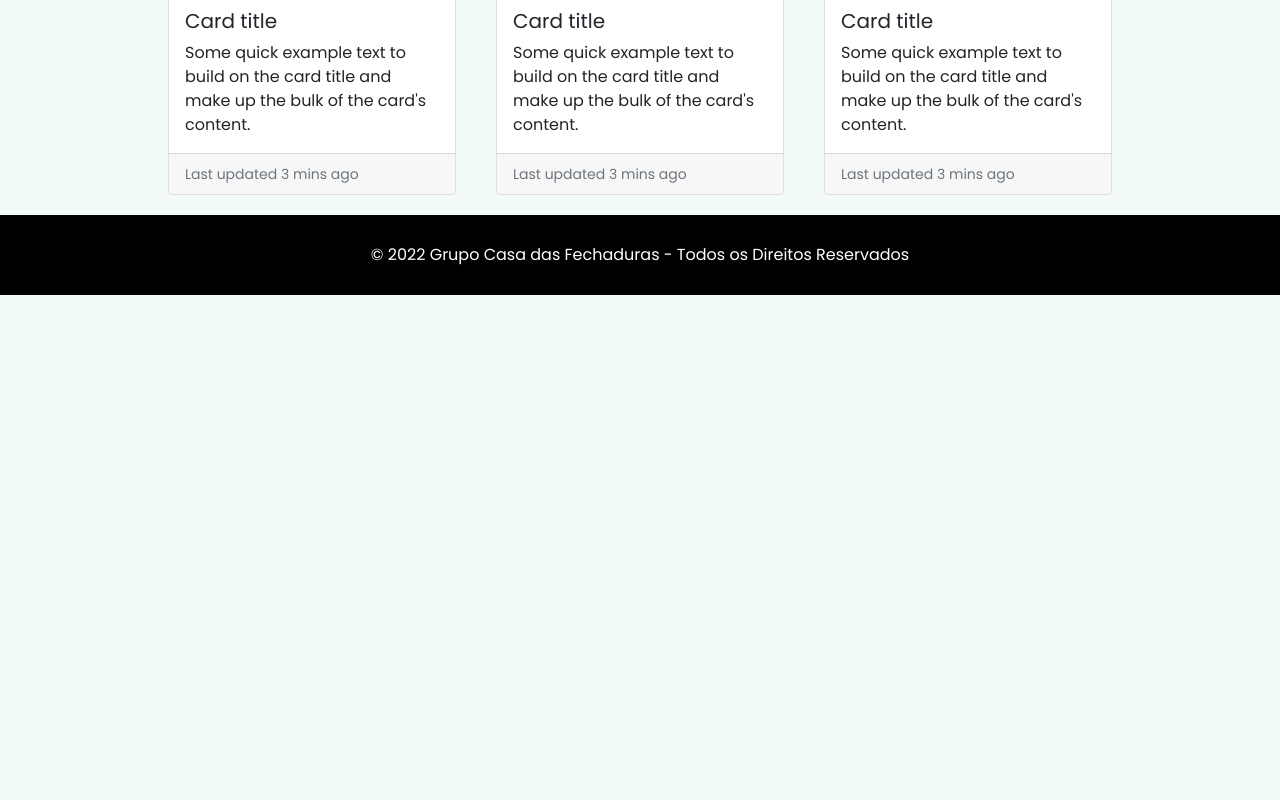
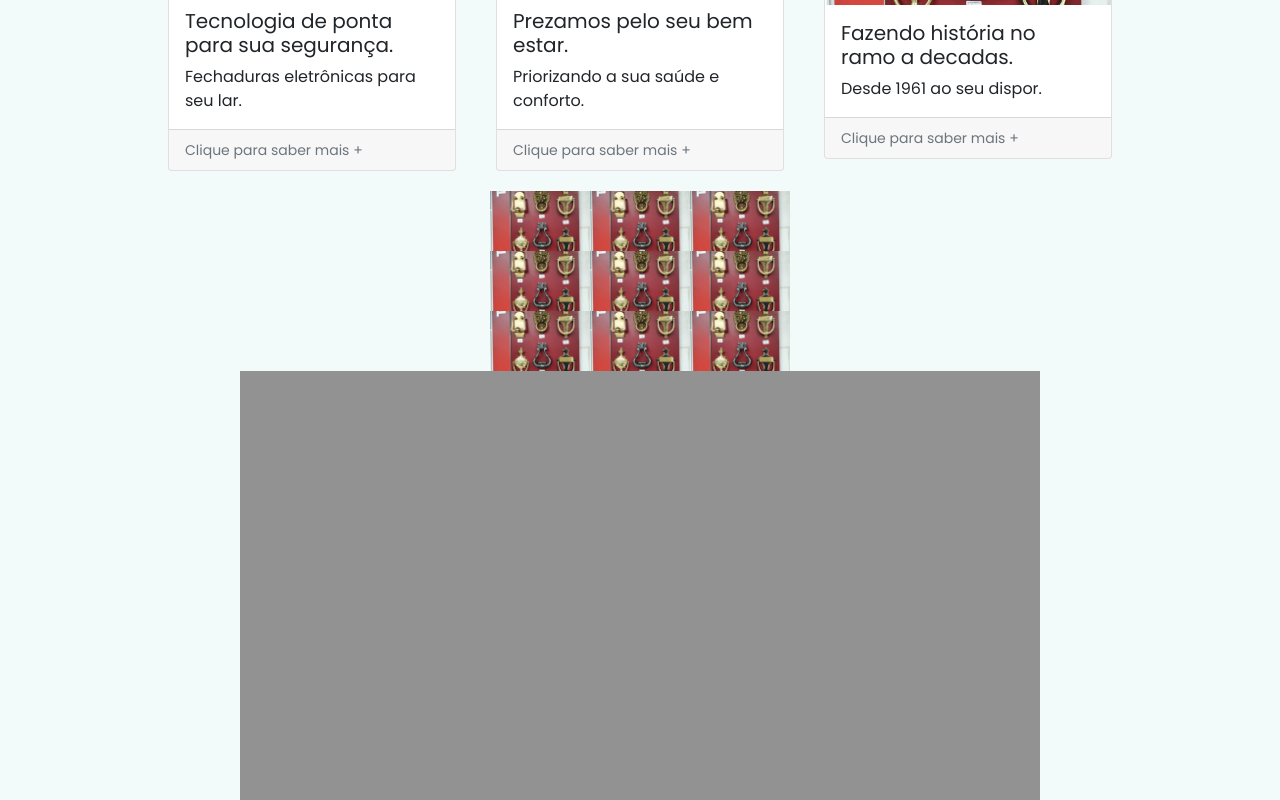
Before and after one commit to patrick2m/cfn-site, a React (Create React App) app: page / in a window 1280 px wide. Shown: the part 580-1380 px from the top of the page. Before the commit the page ends 875 px from the top, so only its background shows below. Built offline with nearby package versions, Linux system fonts and the light colour scheme.

Commit message:
seção de galeria e marcas criado

```diff
--- a/src/components/Home.jsx
+++ b/src/components/Home.jsx
@@ -1,6 +1,8 @@
 import './Home.scss';
+import CarouselContainer from './partials/Carousel';
 import Cards from './partials/Cards';
-import CarouselContainer from './partials/Carousel';
+import Gallery from './partials/Gallery'
+import Brands from './partials/Brands'
 import img1 from '../assets/img/carousel_home_1.jpg';
 import img2 from '../assets/img/carousel_home_2.jpg';
 import img3 from '../assets/img/carousel_home_3.jpg';
@@ -22,6 +24,8 @@ export default function Home() {
                 desc3="Contamos com mais de 1000 produtos diferentes, para satisfazer o seu pedido."
             />
             <Cards />
+            <Gallery />
+            <Brands />
         </>
     )
 }
--- /dev/null
+++ b/src/components/partials/Brands.jsx
@@ -0,0 +1,11 @@
+import './Brands.scss';
+
+export default function Brands() {
+    return (
+        <div className="section-brand">
+            <div className="container-brand">
+
+            </div>
+        </div>
+    );
+}
--- /dev/null
+++ b/src/components/partials/Brands.scss
@@ -0,0 +1,12 @@
+.section-brand {
+    width: 100%;
+    display: flex;
+    justify-content: center;
+
+
+    .container-brand {
+        background-color: rgb(146, 146, 146);
+        width: 800px;
+        height: 500px;
+    }
+}
--- a/src/components/partials/Cards.jsx
+++ b/src/components/partials/Cards.jsx
@@ -7,46 +7,43 @@ import './Cards.scss';
 export default function Cards() {
     return(
         <div className="card-container">
-            <Card style={{ width: '18rem' }}>
+            <Card className="card-class">
                 <Card.Img variant="top" src={img1} />
                 <Card.Body>
-                    <Card.Title>Card title</Card.Title>
+                    <Card.Title>Tecnologia de ponta para sua segurança.</Card.Title>
                     <Card.Text>
-                        Some quick example text to build on the card title and make up the bulk
-                        of the card's content.
+                        Fechaduras eletrônicas para seu lar.
                     </Card.Text>
                 </Card.Body>
                 <Card.Footer>
-                    <small className="text-muted">Last updated 3 mins ago</small>
+                    <small className="text-muted">Clique para saber mais        +</small>
                 </Card.Footer>
             </Card>
 
-            <Card style={{ width: '18rem' }}>
+            <Card className="card-class">
                 <Card.Img variant="top" src={img1} />
                 <Card.Body>
-                    <Card.Title>Card title</Card.Title>
+                    <Card.Title>Prezamos pelo seu bem estar.</Card.Title>
                     <Card.Text>
-                        Some quick example text to build on the card title and make up the bulk
-                        of the card's content.
+                        Priorizando a sua saúde e conforto.
                     </Card.Text>
                 </Card.Body>
                 <Card.Footer>
-                    <small className="text-muted">Last updated 3 mins ago</small>
+                    <small className="text-muted">Clique para saber mais        +</small>
                 </Card.Footer>
 
             </Card>
 
-            <Card style={{ width: '18rem' }}>
+            <Card className="card-class">
                 <Card.Img variant="top" src={img1} />
                 <Card.Body>
-                    <Card.Title>Card title</Card.Title>
+                    <Card.Title>Fazendo história no ramo a decadas.</Card.Title>
                     <Card.Text>
-                        Some quick example text to build on the card title and make up the bulk
-                        of the card's content.
+                        Desde 1961 ao seu dispor.
                     </Card.Text>
                 </Card.Body>
                 <Card.Footer>
-                    <small className="text-muted">Last updated 3 mins ago</small>
+                    <small className="text-muted">Clique para saber mais        +</small>
                 </Card.Footer>
 
             </Card>
--- a/src/components/partials/Cards.scss
+++ b/src/components/partials/Cards.scss
@@ -5,4 +5,8 @@
 
     width: 80%;
     margin: 20px auto;
+
+    .card-class {
+        width: 18rem;
+    }
 }
--- /dev/null
+++ b/src/components/partials/Gallery.jsx
@@ -0,0 +1,27 @@
+import './Gallery.scss';
+
+import imgGalery from '../../assets/img/about_1.jpg';
+
+export default function Gallery() {
+    return (
+        <table>
+            <tbody>
+                <tr>
+                    <td><img src={imgGalery} alt="teste" /></td>
+                    <td><img src={imgGalery} alt="teste" /></td>
+                    <td><img src={imgGalery} alt="teste" /></td>
+                </tr>
+                <tr>
+                    <td><img src={imgGalery} alt="teste" /></td>
+                    <td><img src={imgGalery} alt="teste" /></td>
+                    <td><img src={imgGalery} alt="teste" /></td>
+                </tr>
+                <tr>
+                    <td><img src={imgGalery} alt="teste" /></td>
+                    <td><img src={imgGalery} alt="teste" /></td>
+                    <td><img src={imgGalery} alt="teste" /></td>
+                </tr>
+            </tbody>
+        </table>
+    );
+}
--- /dev/null
+++ b/src/components/partials/Gallery.scss
@@ -0,0 +1,8 @@
+table {
+    display: flex;
+    justify-content: center;
+
+    img {
+        max-width: 100px;
+    }
+}
--- a/src/components/partials/Header.scss
+++ b/src/components/partials/Header.scss
@@ -15,8 +15,8 @@
         justify-content: flex-start;
 
         img {
-            max-width: 240px;
-            margin-left: 40px;
+            max-width: 230px;
+            margin-left: 45px;
             margin-top: 25px;
         }
 
@@ -57,7 +57,6 @@
         img {
             max-width: 60px;
             max-height: 60px;
-            // margin-top: 10px;
             margin-right: 20px;
         }
 
```
